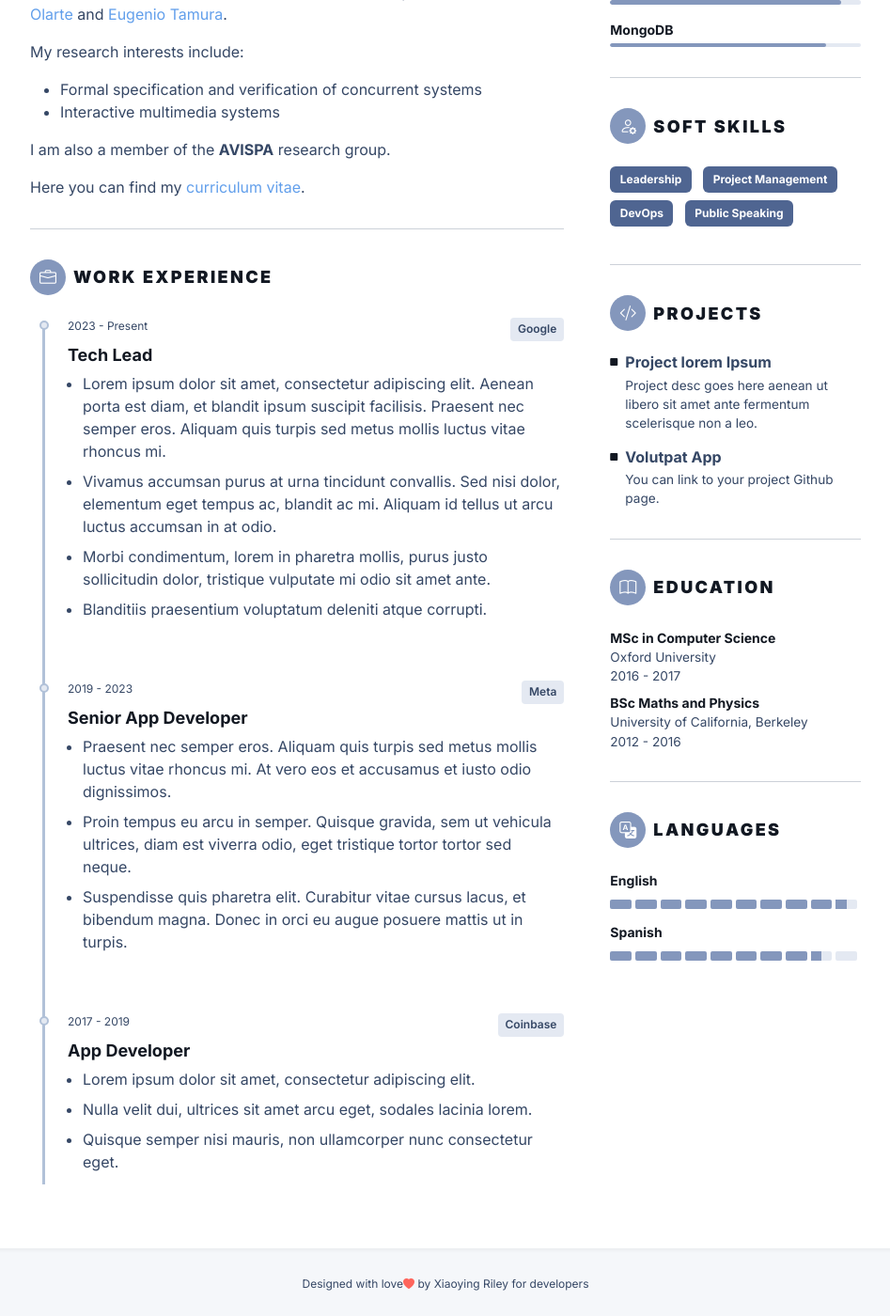
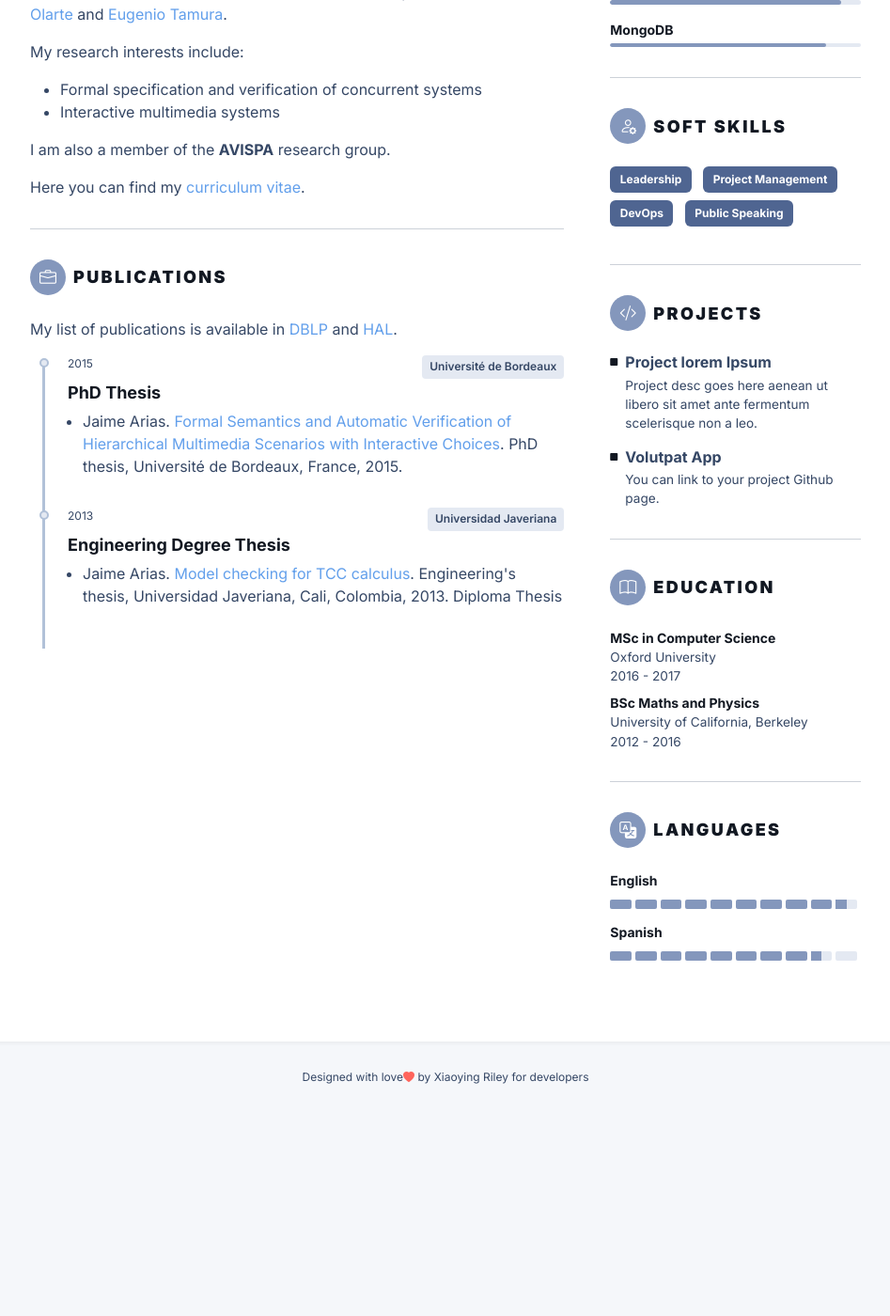
Before and after one commit to himito/himito.github.io, a Jekyll site: the page built from index.md, in a window 1280 px wide and 1400 px high, scrolled down 647 px. Shown: the whole window at 94% size, without its empty margins (166-1113 px from the left). Built offline with Jekyll 4.4.1, drawn with Linux system fonts in a browser that asks for light colours; nearby versions of some CDN libraries; some web fonts are replaced; library files that are not in the unit come from our copies; after the commit the page ends 1827 px from its top, so only the background shows below that.

Commit message:
add thesis

```diff
--- /dev/null
+++ b/_data/manuscripts.yml
@@ -0,0 +1,16 @@
+- title: PhD Thesis
+  year: 2015
+  institution: Université de Bordeaux
+  citation: |
+    Jaime Arias. <a href="https://theses.hal.science/tel-01282677"
+    target="_blank">Formal Semantics and Automatic Verification of Hierarchical
+    Multimedia Scenarios with Interactive Choices</a>. PhD thesis, Université de
+    Bordeaux, France, 2015.
+
+- title: Engineering Degree Thesis
+  year: 2013
+  institution: Universidad Javeriana
+  citation: |
+    Jaime Arias. <a href="https://hal.science/hal-04257266" target="_blank"
+    >Model checking for TCC calculus</a >. Engineering's thesis, Universidad
+    Javeriana, Cali, Colombia, 2013. Diploma Thesis
--- /dev/null
+++ b/_includes/publications.html
@@ -0,0 +1,42 @@
+<section class="resume-experience-section resume-section">
+  <h3 class="resume-section-heading text-uppercase py-2 py-lg-3 py-3">
+    <i class="resume-section-heading-icon bi bi-briefcase me-2"></i>
+    Publications
+  </h3>
+  <p>
+    My list of publications is available in
+    <a href="https://dblp.uni-trier.de/pid/157/6674.html" target="_blank"
+      >DBLP</a
+    >
+    and
+    <a
+      href="https://hal.archives-ouvertes.fr/search/index/?q=jaime+arias&authIdHal_s=jaime-arias"
+      target="_blank"
+      >HAL</a
+    >.
+  </p>
+
+  <div class="resume-timeline position-relative">
+    {% for item in site.data.manuscripts %}
+    <article class="resume-timeline-item position-relative pb-3">
+      <div class="resume-timeline-item-header mb-2">
+        <div class="resume-position-meta d-flex justify-content-between mb-1">
+          <div class="resume-position-time">{{ item.year }}</div>
+          <div class="resume-company-name">{{ item.institution }}</div>
+        </div>
+        <h3 class="resume-position-title mb-1">{{ item.title }}</h3>
+      </div>
+      <!--//resume-timeline-item-header-->
+      <div class="resume-timeline-item-desc">
+        <ul class="resume-timeline-list">
+          <li>{{ item.citation }}</li>
+        </ul>
+      </div>
+      <!--//resume-timeline-item-desc-->
+    </article>
+    {% endfor %}
+    <!--//resume-timeline-item-->
+  </div>
+  <!--//resume-timeline-->
+</section>
+<!--//resume-experience-section-->
--- a/_layouts/default.html
+++ b/_layouts/default.html
@@ -52,82 +52,7 @@
                   {% include summary.html %}
                   <hr>
 
-                  <section class="resume-experience-section resume-section">
-                    <h3 class="resume-section-heading text-uppercase py-2 py-lg-3 py-3"><i class="resume-section-heading-icon bi bi-briefcase me-2"></i>Work Experience</h3>
-                    <div class="resume-timeline position-relative">
-                        <article class="resume-timeline-item position-relative pb-5">
-
-                          <div class="resume-timeline-item-header mb-2">
-
-                            <div class="resume-position-meta d-flex justify-content-between mb-1">
-                              <div class="resume-position-time">2023 - Present</div>
-                              <div class="resume-company-name">Google</div>
-                            </div>
-                              <h3 class="resume-position-title mb-1">Tech Lead</h3>
-
-                          </div><!--//resume-timeline-item-header-->
-                          <div class="resume-timeline-item-desc">
-
-
-                            <ul class="resume-timeline-list">
-                              <li>Lorem ipsum dolor sit amet, consectetur adipiscing elit. Aenean porta est diam, et blandit ipsum suscipit facilisis. Praesent nec semper eros. Aliquam quis turpis sed metus mollis luctus vitae rhoncus mi. </li>
-                              <li>Vivamus accumsan purus at urna tincidunt convallis. Sed nisi dolor, elementum eget tempus ac, blandit ac mi. Aliquam id tellus ut arcu luctus accumsan in at odio. </li>
-
-                              <li>Morbi condimentum, lorem in pharetra mollis, purus justo sollicitudin dolor, tristique vulputate mi odio sit amet ante.</li>
-                              <li>Blanditiis praesentium voluptatum deleniti atque corrupti.</li>
-                            </ul>
-
-                          </div><!--//resume-timeline-item-desc-->
-
-                        </article><!--//resume-timeline-item-->
-
-                        <article class="resume-timeline-item position-relative pb-5">
-
-                          <div class="resume-timeline-item-header mb-2">
-
-                            <div class="resume-position-meta d-flex justify-content-between mb-1">
-                              <div class="resume-position-time">2019 - 2023</div>
-                              <div class="resume-company-name">Meta</div>
-                            </div>
-                              <h3 class="resume-position-title mb-1">Senior App Developer</h3>
-
-                          </div><!--//resume-timeline-item-header-->
-                          <div class="resume-timeline-item-desc">
-                            <ul class="resume-timeline-list">
-
-                              <li>Praesent nec semper eros. Aliquam quis turpis sed metus mollis luctus vitae rhoncus mi. At vero eos et accusamus et iusto odio dignissimos.</li>
-                              <li>Proin tempus eu arcu in semper. Quisque gravida, sem ut vehicula ultrices, diam est viverra odio, eget tristique tortor tortor sed neque.</li>
-                              <li>Suspendisse quis pharetra elit. Curabitur vitae cursus lacus, et bibendum magna. Donec in orci eu augue posuere mattis ut in turpis.</li>
-                            </ul>
-
-                          </div><!--//resume-timeline-item-desc-->
-
-                        </article><!--//resume-timeline-item-->
-                        <article class="resume-timeline-item position-relative">
-
-                          <div class="resume-timeline-item-header mb-2">
-
-                            <div class="resume-position-meta d-flex justify-content-between mb-1">
-                              <div class="resume-position-time">2017 - 2019</div>
-                              <div class="resume-company-name">Coinbase</div>
-                            </div>
-                              <h3 class="resume-position-title mb-1">App Developer</h3>
-
-                          </div><!--//resume-timeline-item-header-->
-                          <div class="resume-timeline-item-desc">
-                            <ul class="resume-timeline-list">
-
-                              <li>Lorem ipsum dolor sit amet, consectetur adipiscing elit.</li>
-                              <li>Nulla velit dui, ultrices sit amet arcu eget, sodales lacinia lorem.</li>
-                              <li>Quisque semper nisi mauris, non ullamcorper nunc consectetur eget. </li>
-
-                            </ul>
-
-                          </div><!--//resume-timeline-item-desc-->
-
-                        </article><!--//resume-timeline-item-->
-                          </div><!--//resume-timeline-->
-                  </section><!--//resume-experience-section-->
+                  {% include publications.html %}
                 </div><!--//col-8-->
                 <div class="col-12 col-lg-4 ps-lg-4">
 
```
